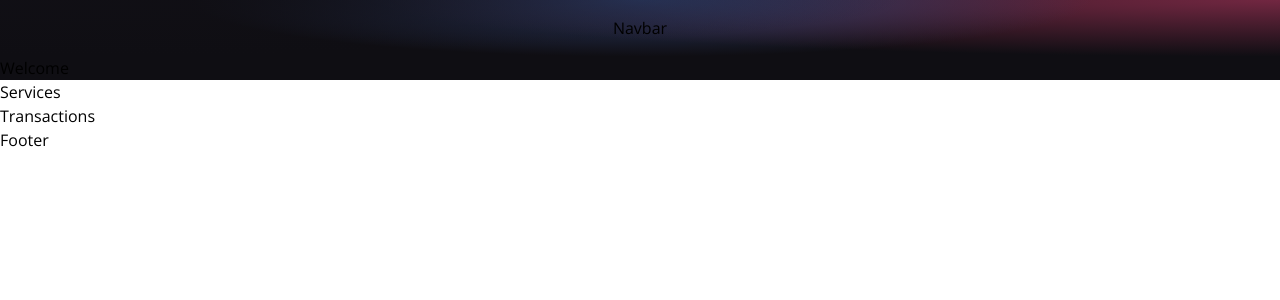
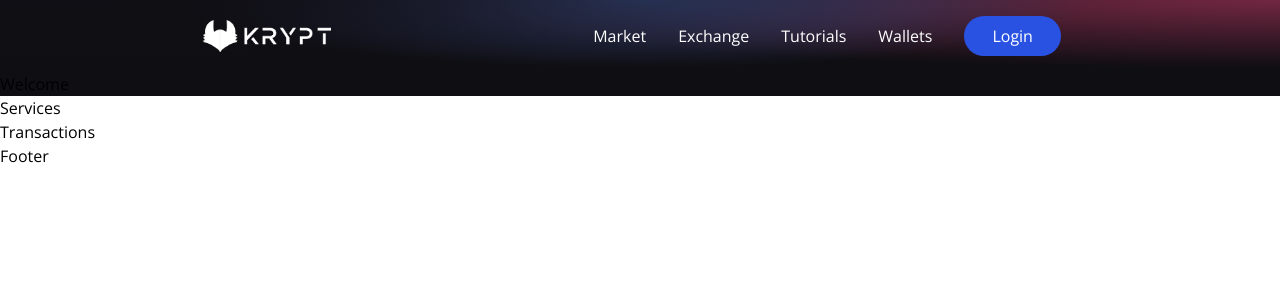
Before and after one commit to kevinmbuicode/web3.0-blockchain-application, a React (Vite) app in the folder client/: page / in a window 1280 px wide. Shown: the top 300 px of the page. Built offline with nearby package versions, Linux system fonts and the light colour scheme.

Commit message:
feat: navbar mobile, desktop complete

```diff
--- a/client/index.html
+++ b/client/index.html
@@ -4,7 +4,7 @@
     <meta charset="UTF-8" />
     <link rel="icon" type="image/svg+xml" href="/vite.svg" />
     <meta name="viewport" content="width=device-width, initial-scale=1.0" />
-    <title>Vite + React</title>
+    <title>Krypt - Send your crypto</title>
   </head>
   <body>
     <div id="root"></div>
--- a/client/src/components/navbar/Navbar.jsx
+++ b/client/src/components/navbar/Navbar.jsx
@@ -1,14 +1,55 @@
-import React from 'react';
+import React, { useState } from 'react';
 import logo from '../../../images/logo.png';
 import { HiMenuAlt4 } from 'react-icons/hi';
 import { AiOutlineClose } from 'react-icons/ai';
 
 
+const NavbarItem = ({title, classProps}) => {
+  return (
+    <li className={`mx-4 cursor-pointer ${classProps}`}>
+      {title}
+    </li>
+  )
+}
+
+
 const Navbar = () => {
+  const [ toggleMenu, setToggleMenu] = useState(false)
+
   return (
-    <div className='w-full flex md:justify-center justify-between items-center p-4'>
-      Navbar
-    </div>
+    <nav className='w-full flex md:justify-center justify-between items-center p-4'>
+      <div className='md:flex-[0.5] flex-initial justify-center items-center'>
+        <img src={logo} alt="krypt-logo" className='w-32 cursor-pointer'/>
+      </div>
+      <ul className='text-white md:flex hidden list-none flex-row justify-between items-center flex-initial'>
+        {["Market", "Exchange", "Tutorials", "Wallets"].map((item, index) => (
+          <NavbarItem key={item + index} title={item} />
+        ))}
+
+      <li className='bg-[#2952e3] py-2 px-7 mx-4 rounded-full cursor-pointer hover:bg-[#2546bd]'>
+        Login
+      </li>
+      </ul>
+      <div className='flex relative'>
+        {toggleMenu
+        ? <AiOutlineClose fontSize={28} className='text-white cursor-pointer md:hidden' onClick={()=> setToggleMenu(false)}/>
+        : <HiMenuAlt4 fontSize={28} className='text-white cursor-pointer md:hidden' onClick={()=> setToggleMenu(true)}/>}
+        {toggleMenu && (
+          <ul
+            className='z-10 fixed top-0 -right-2 p-3 w-[70vw] h-screen shadow-2xl md:hidden list-none
+            flex flex-col justify-start items-end rounded-md blue-glassmorphism text-white animate-slide-in
+            '
+          >
+            <li className='text-xl w-full my-2'>
+              <AiOutlineClose onClick={()=> setToggleMenu(false)}/>
+            </li>
+            {["Market", "Exchange", "Tutorials", "Wallets"].map((item, index) => (
+          <NavbarItem key={item + index} title={item} classProps="my-2 text-lg"/>
+        ))}
+          </ul>
+        )}
+      </div>
+    </nav>
   )
 }
 
--- a/client/src/index.css
+++ b/client/src/index.css
@@ -1,4 +1,3 @@
-/* Raw */
 @import url("https://fonts.googleapis.com/css2?family=Open+Sans:wght@300;400;500;600;700&display=swap");
 
 * html {
```
